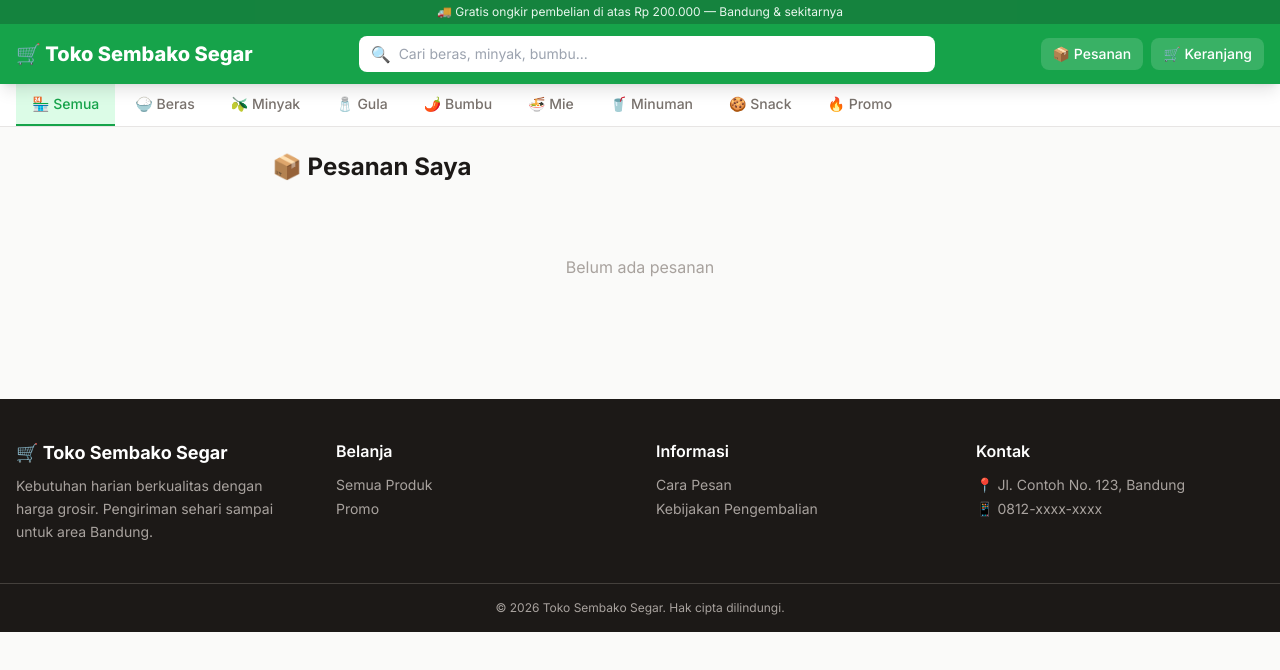
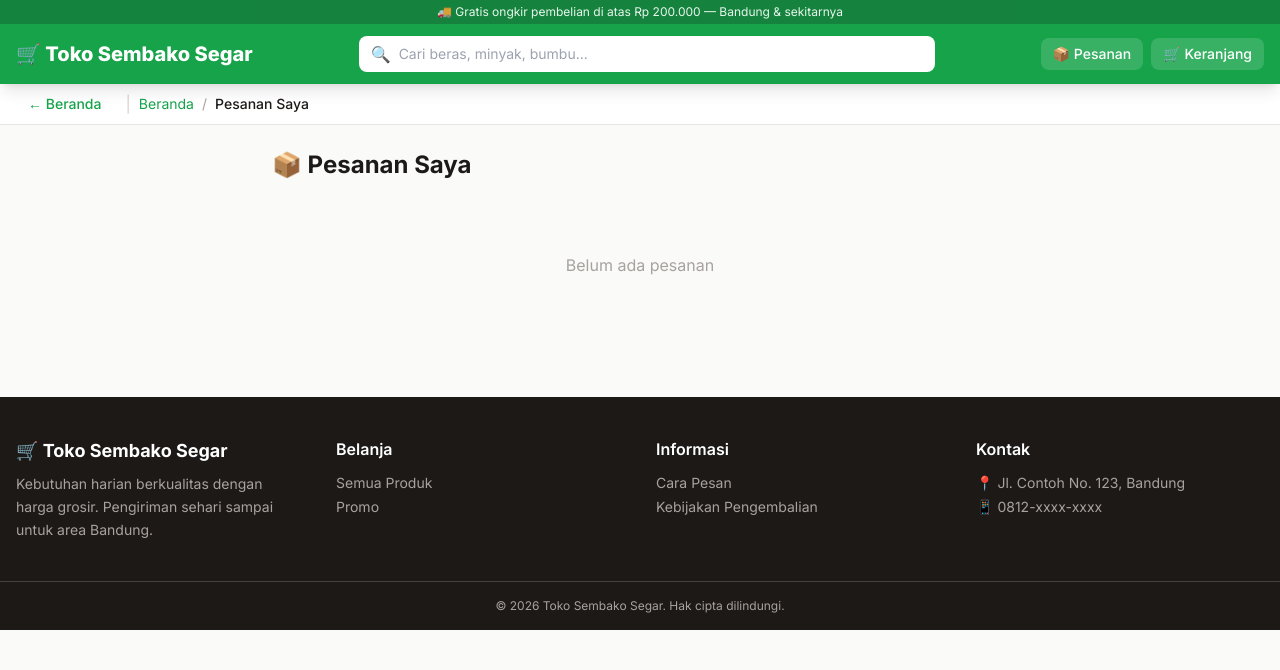
Before and after one commit to dupint/toko-sembako, a plain HTML site: page index.html in a window 1280 px wide. Both pictures are taken after a click on the button "📦 Pesanan". Drawn offline with nearby package versions, Linux system fonts and the light colour scheme.

Commit message:
fix: tambah tombol navigasi — back button, breadcrumb, nav konsisten di semua halaman

```diff
--- a/index.html
+++ b/index.html
@@ -48,12 +48,27 @@
 
   <!-- ===== NAV ===== -->
   <nav class="bg-white border-b border-stone-200 overflow-x-auto">
-    <div class="max-w-7xl mx-auto px-4 flex gap-1">
-      <button v-for="c in categories" :key="c.key" @click="setCat(c.key)"
-        :class="currentCat===c.key ? 'border-brand text-brand bg-brand-light' : 'border-transparent text-stone-500 hover:text-brand'"
-        class="px-4 py-2.5 text-sm font-medium border-b-2 whitespace-nowrap transition">
-        {{ c.icon }} {{ c.label }}
+    <div class="max-w-7xl mx-auto px-4 flex gap-1 items-center">
+      <!-- Tombol kembali (tampil di halaman selain home) -->
+      <button v-if="page!=='home'" @click="page='home';currentCat='semua'"
+        class="px-3 py-2.5 text-sm font-medium text-brand hover:bg-brand-light rounded-lg transition flex items-center gap-1 whitespace-nowrap mr-1">
+        ← Beranda
       </button>
+      <span v-if="page!=='home'" class="text-stone-300 mx-1">|</span>
+      <!-- Category links (hanya tampil di home) -->
+      <template v-if="page==='home'">
+        <button v-for="c in categories" :key="c.key" @click="setCat(c.key)"
+          :class="currentCat===c.key ? 'border-brand text-brand bg-brand-light' : 'border-transparent text-stone-500 hover:text-brand'"
+          class="px-4 py-2.5 text-sm font-medium border-b-2 whitespace-nowrap transition">
+          {{ c.icon }} {{ c.label }}
+        </button>
+      </template>
+      <!-- Breadcrumb tampil di halaman lain -->
+      <span v-else class="text-sm text-stone-400 py-2.5 whitespace-nowrap">
+        <span class="text-brand cursor-pointer hover:underline" @click="page='home';currentCat='semua'">Beranda</span>
+        <span class="mx-2">/</span>
+        <span class="text-dark font-medium">{{ page==='checkout'?'Checkout':page==='orders'?'Pesanan Saya':'Berhasil!' }}</span>
+      </span>
     </div>
   </nav>
 
@@ -185,7 +200,10 @@
         <div class="flex justify-between"><span class="text-stone-500">Pengiriman</span><span>{{ lastOrder.shipping.label }}</span></div>
       </div>
     </div>
-    <button @click="page='home'" class="bg-brand text-white px-6 py-3 rounded-lg font-bold hover:bg-brand-dark transition">Kembali ke Beranda</button>
+    <div class="flex gap-3 justify-center">
+      <button @click="page='orders'" class="bg-white border-2 border-brand text-brand px-6 py-3 rounded-lg font-bold hover:bg-brand-light transition">📦 Lihat Pesanan</button>
+      <button @click="page='home'" class="bg-brand text-white px-6 py-3 rounded-lg font-bold hover:bg-brand-dark transition">← Kembali ke Beranda</button>
+    </div>
   </main>
 
   <!-- ===== PAGE: ORDERS ===== -->
```
